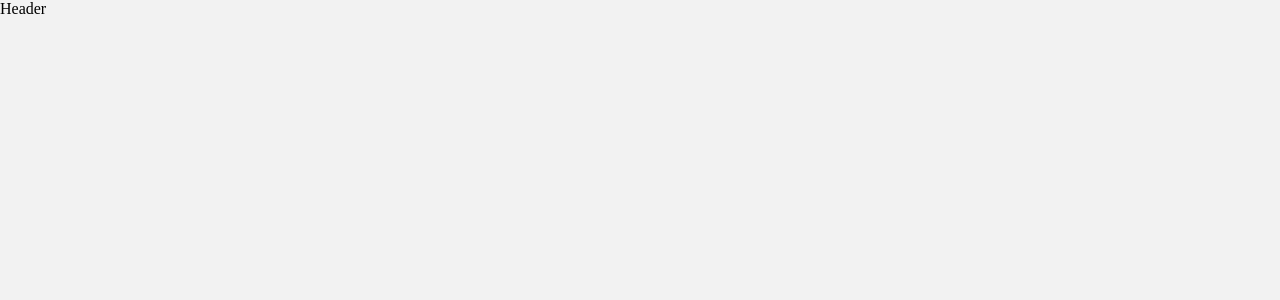
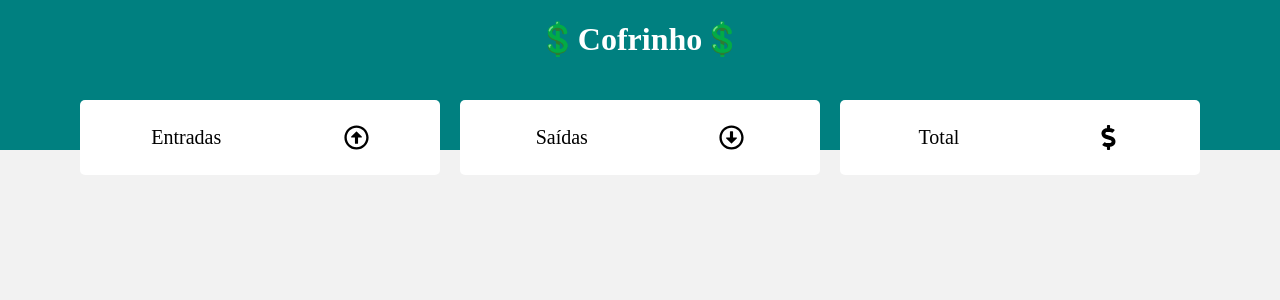
Before and after one commit to Gabriel-L-Santos/cofrinho-controle-financas, a React (Create React App) app: page / in a window 1280 px wide. Shown: the top 300 px of the page. Built offline with nearby package versions, Linux system fonts and the light colour scheme; a web font is replaced by a local one.

Commit message:
estilizando a página

```diff
--- a/src/App.js
+++ b/src/App.js
@@ -1,11 +1,13 @@
 import React from 'react';
 import Header from './components/Header';
+import Resume from './components/Resume';
 import GlobalStyle from './styles/global';
 
 const App = () => {
     return (
         <>
             <Header />
+            <Resume />
             <GlobalStyle />
         </>
     );
--- a/src/components/Header/index.js
+++ b/src/components/Header/index.js
@@ -1,7 +1,14 @@
 import React from 'react';
+import * as C from "./styles";
 
 const Header = () => {
-  return <div>Header</div>;
+  return (
+    <C.Container>
+      <C.Header>
+        <C.Title>💲Cofrinho💲</C.Title>
+      </C.Header>
+    </C.Container>
+  );
 };
 
 export default Header;
--- a/src/components/Header/styles.js
+++ b/src/components/Header/styles.js
@@ -0,0 +1,14 @@
+import styled from "styled-components";
+
+export const Container = styled.div`
+  height: 150px;
+  text-align: center;
+  background: teal;
+`;
+
+export const Header = styled.h1``;
+
+export const Title = styled.div`
+  padding-top: 20px;
+  color: #fff;
+`;
--- /dev/null
+++ b/src/components/Resume/index.js
@@ -0,0 +1,20 @@
+import React from 'react';
+import ResumeItem from '../ResumeItem';
+import * as C from "./styles";
+import {
+    FaRegArrowAltCircleUp,
+    FaRegArrowAltCircleDown,
+    FaDollarSign,
+  } from "react-icons/fa";
+
+const Resume = () => {
+  return (
+    <C.Container>
+        <ResumeItem title="Entradas" Icon={FaRegArrowAltCircleUp} />
+        <ResumeItem title="Saídas" Icon={FaRegArrowAltCircleDown} />
+        <ResumeItem title="Total" Icon={FaDollarSign} />
+    </C.Container>
+  );
+};
+
+export default Resume;
--- /dev/null
+++ b/src/components/Resume/styles.js
@@ -0,0 +1,11 @@
+import styled from "styled-components";
+
+export const Container = styled.div`
+  max-width: 1120px;
+  width: 98%;
+  margin: 0 auto;
+  display: flex;
+  gap: 20px;
+  margin-top: -50px;
+  justify-content: space-around;
+`;
--- /dev/null
+++ b/src/components/ResumeItem/index.js
@@ -0,0 +1,16 @@
+import React from 'react';
+import * as C from "./styles";
+
+const ResumeItem = ({ title, Icon, value }) => {
+  return (
+    <C.Container>
+      <C.Header>
+        <C.HeaderTitle>{title}</C.HeaderTitle>
+        <Icon />
+      </C.Header>
+      <C.Total>{value}</C.Total>
+    </C.Container>
+  );
+};
+
+export default ResumeItem;
--- /dev/null
+++ b/src/components/ResumeItem/styles.js
@@ -0,0 +1,47 @@
+import styled from "styled-components";
+
+export const Container = styled.div`
+  display: flex;
+  flex-direction: column;
+  align-items: center;
+  background-color: #fff;
+  border-radius: 5px;
+  padding: 5px 15px;
+  width: 30%;
+
+  @media (max-width: 750px) {
+    width: 20%;
+    p {
+      font-size: 12px;
+    }
+    span {
+      font-size: 20px;
+    }
+    svg {
+      display: none;
+    }
+  }
+`;
+
+export const Header = styled.header`
+  display: flex;
+  align-items: center;
+  justify-content: space-around;
+  width: 100%;
+  gap: 10px;
+  margin: 20px auto;
+
+  svg {
+    width: 25px;
+    height: 25px;
+  }
+`;
+
+export const HeaderTitle = styled.p`
+  font-size: 20px;
+`;
+
+export const Total = styled.span`
+  font-size: 30px;
+  font-weight: bold;
+`;
```
